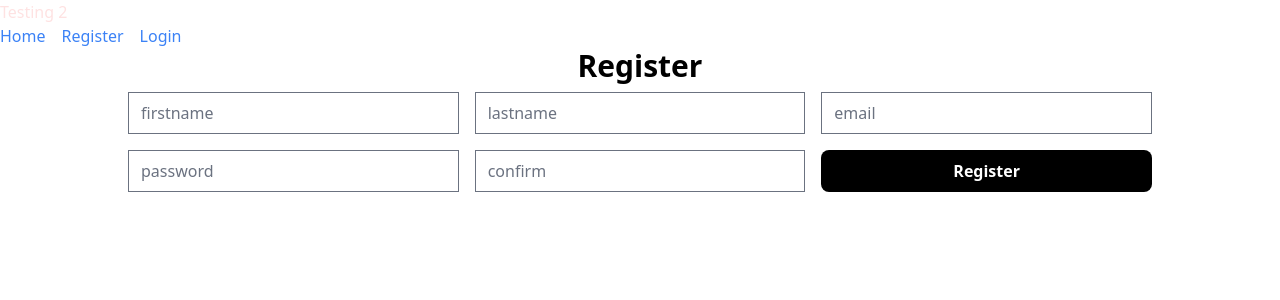
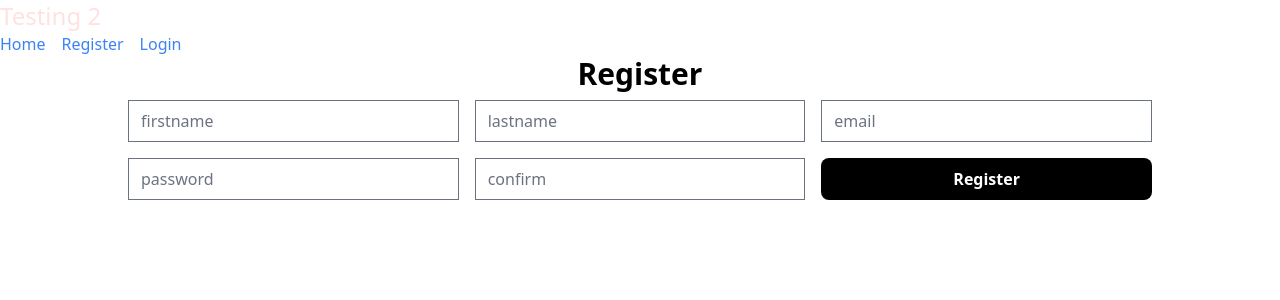
Before and after one commit to sumeet-srknec/react-firebase-google-auth, a React (Create React App) app: page / in a window 1280 px wide. Shown: the top 300 px of the page. Built offline with nearby package versions, Linux system fonts and the light colour scheme; no server answers.

Commit message:
making changes

```diff
--- a/src/App.js
+++ b/src/App.js
@@ -6,7 +6,7 @@ function App() {
   const { isLoggedOut } = UserAuth();
   return (
     <div>
-      <p className='text-red-100'>Testing 2</p>
+      <p className='text-red-100 text-2xl'>Testing 2</p>
       {
         isLoggedOut ? (<NonUserRoutes/>) : (<UserRoutes/>)
       }
```
